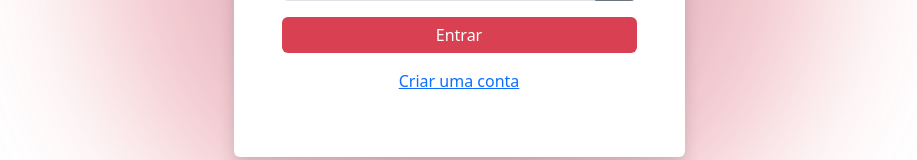
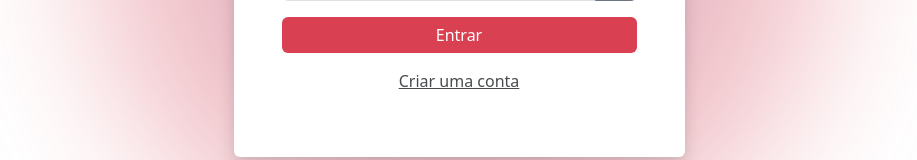
Before and after one commit to RosanaCeline/StudyFlow, a Vue app in the folder frontend/: page /login in a window 1280 px wide. Shown: the part 475-635 px from the top of the page, without its empty margins (181-1098 px from the left). Built offline with nearby package versions, Linux system fonts and the light colour scheme; no server answers.

Commit message:
style: faz com que os links fiquem na mesma cor

```diff
--- a/frontend/src/assets/main.css
+++ b/frontend/src/assets/main.css
@@ -20,14 +20,18 @@ body {
 }
 
 a,
-a:visited {
-  color: var(--color-text-light);
+a:visited,
+.router-link-active,
+.router-link-exact-active {
+  color: var(--color-text-light) !important;
+  text-decoration: none;
 }
 
 a:hover,
 a:focus,
 a:active {
-  color: var(--color-text-light);
+  color: var(--color-text-light) !important;
+  opacity: 0.85;
 }
 
 .btn-primary {
```
